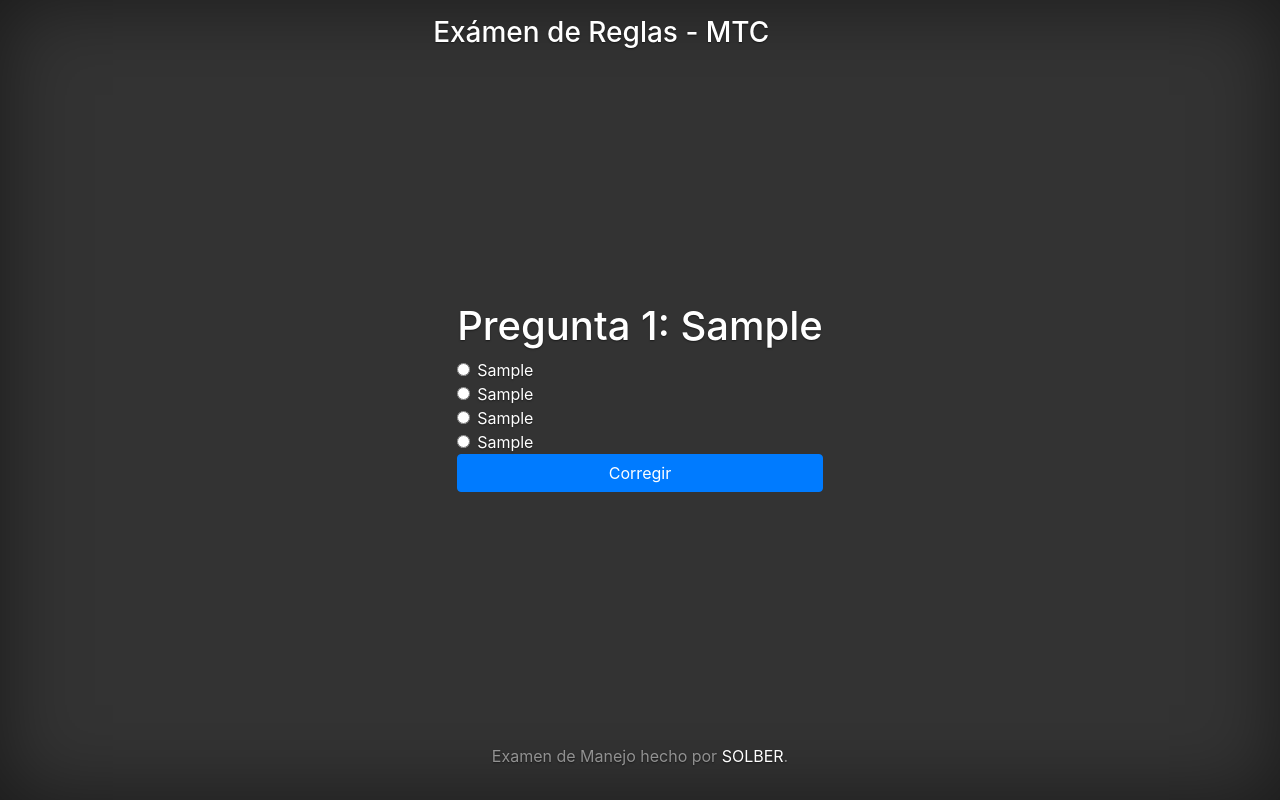
After one commit to brenda151295/mtc_quiz, a Django app: page /quiz/basico/ in a window 1280 px wide. The commit adds this page. Run offline with Django 3.2, Linux system fonts and the light colour scheme; tables that the repository leaves empty hold one stand-in row (values such as "Sample post"); some libraries are stand-ins or nearby versions.

Commit message:
Listado de preguntas, corregir, next

```diff
--- a/quiz/constants.py
+++ b/quiz/constants.py
@@ -16,6 +16,8 @@ ALTERNATIVAS = (
     ('d', '4'),
 )
 
+ALTERNATIVA_CORRECTA = dict(ALTERNATIVAS)
+
 CONVERT = {
 	'Reglamento de Tránsito y Manual de Dispositivos de Control de Tránsito' : 'T1',
 	'Mercancías peligrosas' : 'T2',
--- a/quiz/templates/base.html
+++ b/quiz/templates/base.html
@@ -122,6 +122,19 @@ body {
   color: rgba(255, 255, 255, .5);
 }
 
+/*
+CUSTOM
+*/
+.is_correct input{
+  color : rgba(51,255,0, .5 );
+}
+.is_correct label{
+  color : rgba(51,255,0, .5 );
+}
+.question {
+  text-align: left;
+}
+
     </style>
   </head>
 
--- /dev/null
+++ b/quiz/templates/basico.html
@@ -0,0 +1,90 @@
+{% extends 'base.html' %}
+{% block 'body' %}
+    <div class="cover-container d-flex h-100 p-3 mx-auto flex-column">
+      <header class="masthead mb-auto">
+        <div class="inner">
+          <h3 class="masthead-brand">Exámen de Reglas - MTC</h3>
+        </div>
+      </header>
+
+      <main role="main" class="inner cover">
+        {% if es_correcta == None %}
+        {% elif es_correcta%}
+          <div class="alert alert-success" role="alert">
+            La alternativa seleccionada es correcta.
+          </div>
+
+        {% else %}
+          <div class="alert alert-danger" role="alert">
+           La alternativa seleccionada es incorrecta, seleccione nuevamente.
+          </div>
+
+        {%endif%}
+        <form class = "question" method="POST" action="{% url 'basico'%}" novalidate>
+          {% csrf_token %}
+          <input type="hidden" name="id" value="{{ pregunta.id }}">
+          <h1 class="cover-heading">Pregunta {{pregunta.id}}: {{pregunta.enunciado}}</h1>
+
+          <div
+            {% if es_correcta and alternativa_correcta == "1" %}
+              class="form-check is_correct">
+              <input class = "form-check-input" value="1" name="alternativa" type="radio" id="radio1" checked="true">
+            {% else %}
+              class="form-check"  >
+              <input class = "form-check-input" value="1" name="alternativa" type="radio" id="radio1">
+            {% endif%}
+            <label class = "form-check-label" for="radio1">{{pregunta.alternativa_1}}</label>
+          </div>
+
+          <div
+            {% if es_correcta and alternativa_correcta == "2" %}
+              class="form-check is_correct">
+              <input class = "form-check-input" value="2" name="alternativa" type="radio" id="radio2" checked="true">
+            {% else %}
+              class="form-check">
+              <input class = "form-check-input" value="2" name="alternativa" type="radio" id="radio2">
+            {% endif%}
+              <label class = "form-check-label" for="radio2">{{pregunta.alternativa_2}}</label>
+          </div>
+
+          <div
+            {% if es_correcta and alternativa_correcta == "3" %}
+              class="form-check is_correct">
+              <input class = "form-check-input" value="3" name="alternativa" type="radio" id="radio3" checked="true">
+            {% else %}
+              class="form-check">
+              <input class = "form-check-input" value="3" name="alternativa" type="radio" id="radio3" >
+            {% endif%}
+
+              <label class = "form-check-label" for="radio3">{{pregunta.alternativa_3}}</label>
+              <div class="valid-feedback">
+                Looks good!
+              </div>
+          </div>
+
+          <div
+            {% if es_correcta and alternativa_correcta == "4" %}
+              class="form-check is_correct">
+              <input class = "form-check-input" value="4" name="alternativa" type="radio" id="radio4" checked="true">
+            {% else %}
+              class="form-check">
+              <input class = "form-check-input" value="4" name="alternativa" type="radio" id="radio4" >
+            {% endif%}
+              <label class = "form-check-label" for="radio4">{{pregunta.alternativa_4}}</label>
+          </div>
+          {% if es_correcta %}
+            <input type="hidden" name="siguiente" value="{{ pregunta.id }}">
+            <input class="btn btn-primary btn-block" type="submit" value="Siguiente">
+          {% else %}
+            <input class="btn btn-primary btn-block" type="submit" value="Corregir">
+          {% endif %}
+        </form>
+      </main>
+
+      <footer class="mastfoot mt-auto">
+        <div class="inner">
+          <p>Examen de Manejo hecho por <a href="https://twitter.com/mdo">SOLBER</a>.</p>
+        </div>
+      </footer>
+    </div>
+{% endblock %}
--- a/quiz/urls.py
+++ b/quiz/urls.py
@@ -7,4 +7,7 @@ from . import views
 urlpatterns = [
     url(r'^home/$', views.home, name='home'),
     url(r'^levels/$', views.levels, name='levels'),
+    url(r'^basico/$', views.basico, name='basico'),
+    url(r'^intermedio/$', views.levels, name='intermedio'),
+    url(r'^avanzado/$', views.levels, name='avanzado'),
 ]
--- a/quiz/views.py
+++ b/quiz/views.py
@@ -1,10 +1,53 @@
-from django.shortcuts import render
-
+from django.shortcuts import render, get_object_or_404
+from quiz.models import Pregunta
+from quiz import constants
 
 def home(request):
     context = {'latest_question_list': None}
+
     return render(request, 'home.html', context)
 
+
 def levels(request):
-    context = {'latest_question_list': None}
+    context = {'categoria': request.GET.get('categoria', 'AI')}
+    print(context)
+
     return render(request, 'levels.html', context)
+
+def basico(request):
+    if request.method == 'GET':
+        pregunta = Pregunta.objects.first()
+        context = {
+            'categoria': request.GET.get('categoria', 'AI'),
+            'pregunta': pregunta
+        }
+    else:
+        siguiente = request.POST.get('siguiente', None)
+        if siguiente == None:
+            id_pregunta = request.POST.get('id')
+            alternativa_seleccionada = request.POST.get('alternativa')
+            pregunta = get_object_or_404(Pregunta, pk=id_pregunta)
+            alternativa_correcta = constants.ALTERNATIVA_CORRECTA.get(pregunta.alternativa_correcta)
+            es_correcta = alternativa_correcta == alternativa_seleccionada
+            context = {
+                'es_correcta' : es_correcta,
+                'alternativa_correcta' : alternativa_correcta,
+                'categoria': request.GET.get('categoria', 'AI'),
+                'pregunta': pregunta
+            }
+        else:
+            pregunta = Pregunta.objects.last()
+            context = {
+                'categoria': request.GET.get('categoria', 'AI'),
+                'pregunta': pregunta
+            }
+
+    return render(request, 'basico.html', context)
+
+def intermedio(request):
+    context = {'categoria': request.GET.get('categoria', 'AI')}
+    return render(request, 'basico.html', context)
+
+def avanzado(request):
+    context = {'categoria': request.GET.get('categoria', 'AI')}
+    return render(request, 'basico.html', context)
```
Also changed, not shown: quiz/templates/home.html (+7 -7 lines), quiz/templates/levels.html (+4 -4 lines).
